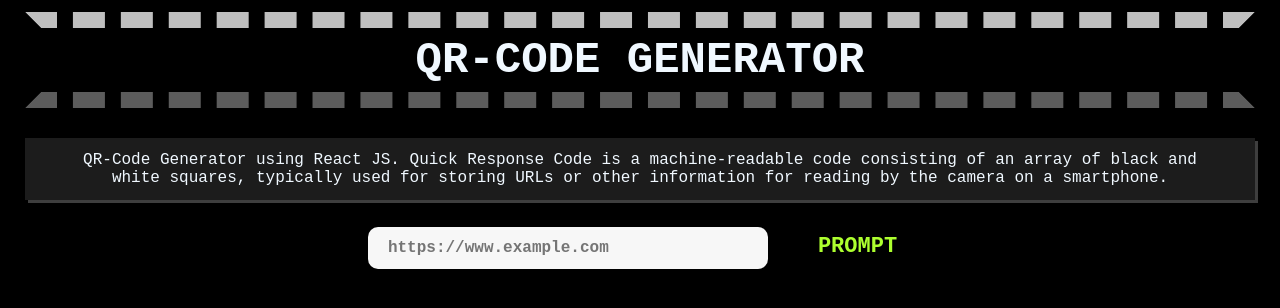
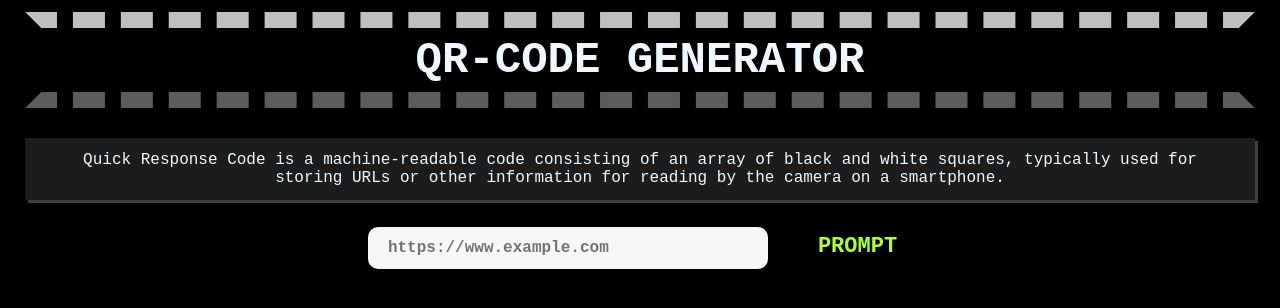
Before and after one commit to sksuraj17/qrcode-generator, a React (Vite) app: page / in a window 1280 px wide. Shown: the top 308 px of the page. Built offline with nearby package versions, Linux system fonts and the light colour scheme.

Commit message:
New Updates

```diff
--- a/src/App.jsx
+++ b/src/App.jsx
@@ -18,7 +18,7 @@ function App() {
   return (
     <div className="app">
         <h1>QR-CODE GENERATOR</h1>
-        <p id='para'>QR-Code Generator using React JS. Quick Response Code is a machine-readable code consisting of an array of black and white squares, typically used for storing URLs or other information for reading by the camera on a smartphone.</p>
+        <p id='para'>Quick Response Code is a machine-readable code consisting of an array of black and white squares, typically used for storing URLs or other information for reading by the camera on a smartphone.</p>
 
         <input type="text" placeholder="https://www.example.com"
           value={url}
```
